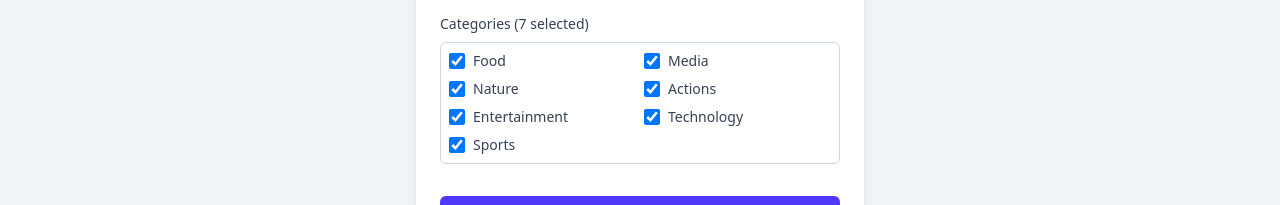
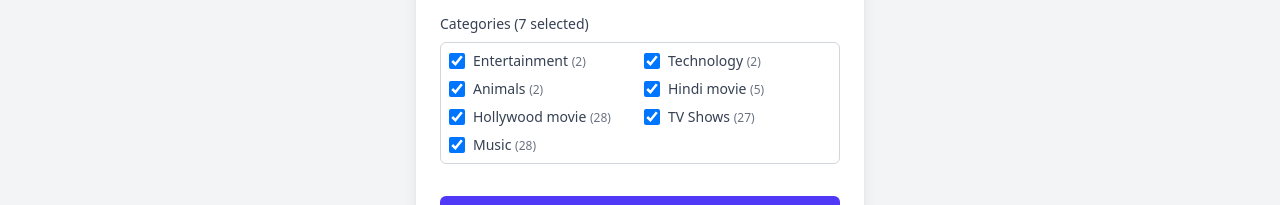
Before and after one commit to ajejey/emoji-guess-game, a React (Vite) app in the folder frontend/: page / in a window 1280 px wide. Both pictures are taken after typing "Sample", "Sample" into the empty fields and a click on the button "Create Game". Shown: the part 545-750 px from the top of the page. Built offline with nearby package versions, Linux system fonts and the light colour scheme; no server answers.

Commit message:
add more questions

```diff
--- a/frontend/src/pages/HomePage.jsx
+++ b/frontend/src/pages/HomePage.jsx
@@ -25,13 +25,13 @@ const HomePage = () => {
     roundTime: 60,
     roundsPerGame: 5,
     categories: [
-      'Food',
-      'Media',
-      'Nature',
-      'Actions',
+      'Animals',
       'Entertainment',
       'Technology',
-      'Sports'
+      'Hindi movie',
+      'Hollywood movie',
+      'TV Shows',
+      'Music'
     ]
   });
 
@@ -45,7 +45,12 @@ const HomePage = () => {
 
         // Update game settings with default selected categories (first 5-7 categories)
         if (categories.length > 0) {
-          const defaultSelectedCategories = categories.slice(0, Math.min(7, categories.length));
+          // Sort categories by count (descending) and select top categories
+          const sortedCategories = [...categories].sort((a, b) => b.count - a.count);
+          const defaultSelectedCategories = sortedCategories
+            .slice(0, Math.min(7, sortedCategories.length))
+            .map(cat => cat.name);
+
           setGameSettings(prev => ({
             ...prev,
             categories: defaultSelectedCategories
@@ -143,11 +148,11 @@ const HomePage = () => {
     }));
   };
 
-  const handleCategoryToggle = (category) => {
+  const handleCategoryToggle = (categoryName) => {
     setGameSettings(prev => {
-      const updatedCategories = prev.categories.includes(category)
-        ? prev.categories.filter(cat => cat !== category) // Remove if already selected
-        : [...prev.categories, category]; // Add if not already selected
+      const updatedCategories = prev.categories.includes(categoryName)
+        ? prev.categories.filter(cat => cat !== categoryName) // Remove if already selected
+        : [...prev.categories, categoryName]; // Add if not already selected
 
       return {
         ...prev,
@@ -326,16 +331,16 @@ const HomePage = () => {
                     ) : (
                       <div className="grid grid-cols-2 gap-2">
                         {availableCategories.map(category => (
-                          <div key={category} className="flex items-center">
+                          <div key={category.name} className="flex items-center">
                             <input
                               type="checkbox"
-                              id={`category-${category}`}
-                              checked={gameSettings.categories.includes(category)}
-                              onChange={() => handleCategoryToggle(category)}
+                              id={`category-${category.name}`}
+                              checked={gameSettings.categories.includes(category.name)}
+                              onChange={() => handleCategoryToggle(category.name)}
                               className="h-4 w-4 text-indigo-600 rounded"
                             />
-                            <label htmlFor={`category-${category}`} className="ml-2 text-sm text-gray-700 truncate">
-                              {category}
+                            <label htmlFor={`category-${category.name}`} className="ml-2 text-sm text-gray-700 truncate">
+                              {category.name} <span className="text-xs text-gray-500">({category.count})</span>
                             </label>
                           </div>
                         ))}
--- a/frontend/src/services/apiService.js
+++ b/frontend/src/services/apiService.js
@@ -7,7 +7,7 @@ const API_BASE_URL = import.meta.env.VITE_BACKEND_URL || 'http://localhost:3000'
 
 /**
  * Fetch categories from the backend
- * @returns {Promise<string[]>} Array of category names
+ * @returns {Promise<Array<{name: string, count: number}>>} Array of category objects with name and count
  */
 export const fetchCategories = async () => {
   try {
@@ -23,13 +23,13 @@ export const fetchCategories = async () => {
     console.error('Error fetching categories:', error);
     // Return default categories as fallback
     return [
-      'Food',
-      'Media',
-      'Nature',
-      'Actions',
-      'Entertainment',
-      'Technology',
-      'Sports'
+      { name: 'Entertainment', count: 2 },
+      { name: 'Technology', count: 2 },
+      { name: 'Animals', count: 2 },
+      { name: 'Hindi movie', count: 5 },
+      { name: 'Hollywood movie', count: 28 },
+      { name: 'TV Shows', count: 27 },
+      { name: 'Music', count: 28 }
     ];
   }
 };
```
